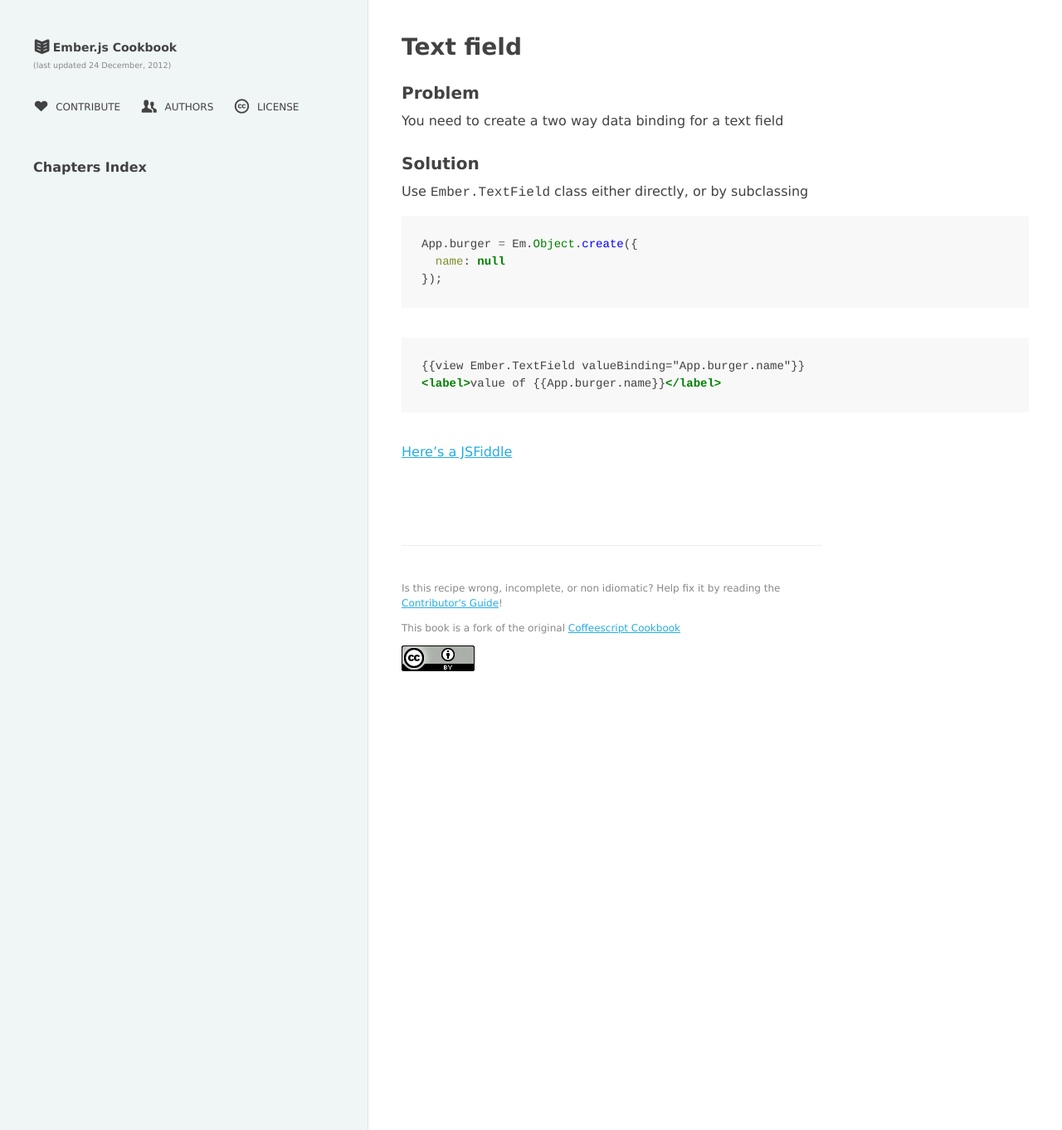
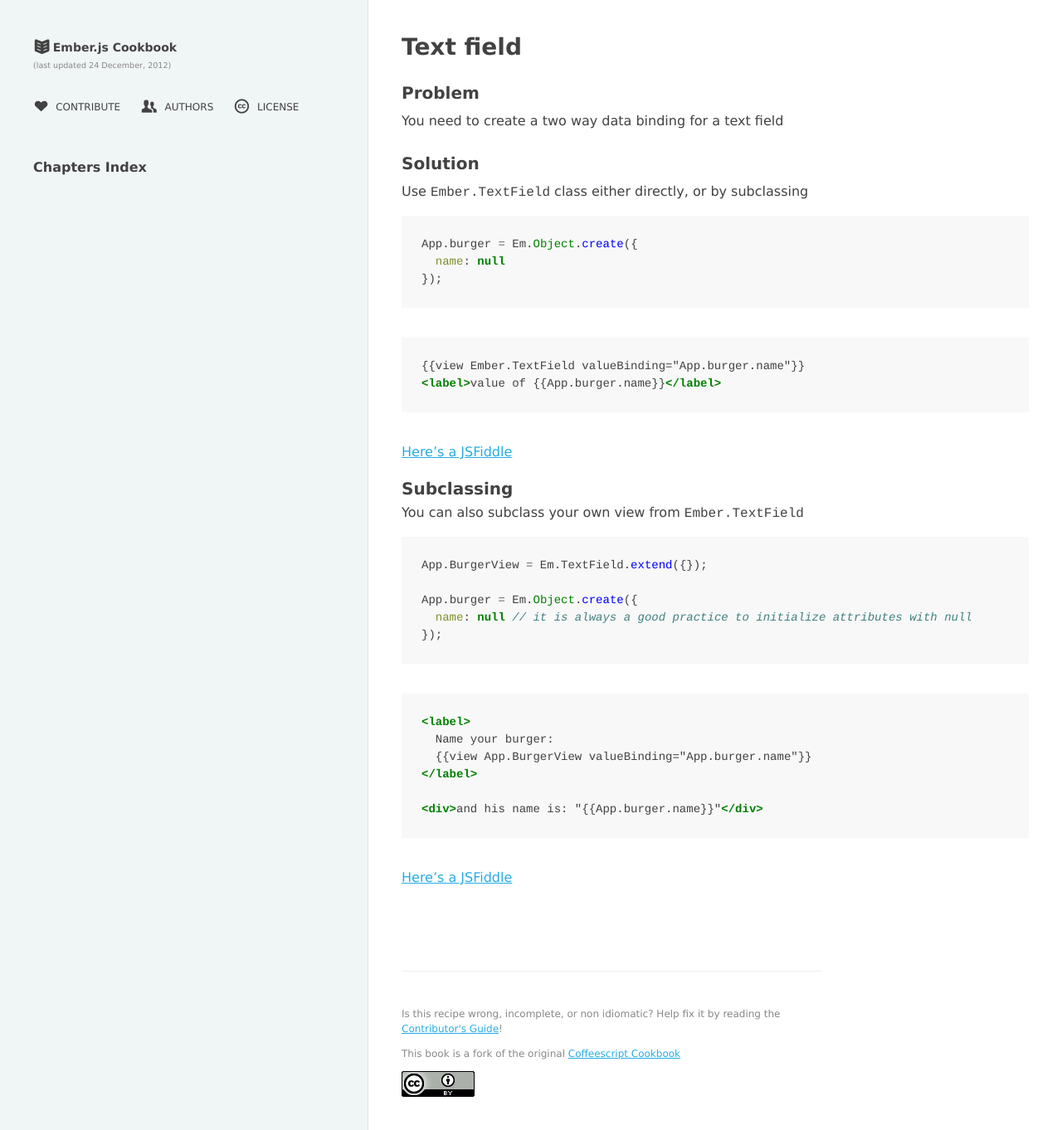
Before and after one commit to ember-cookbook/ember-cookbook.github.com, a Jekyll site: the page built from chapters/forms/text_field.md, in a window 1280 px wide and 1362 px high. Shown: the whole window at 83% size. Built offline with Jekyll 4.4.1, drawn with Linux system fonts in a browser that asks for light colours.

Commit message:
Add subclassing TextField demo

```diff
--- a/chapters/forms/text_field.md
+++ b/chapters/forms/text_field.md
@@ -24,3 +24,27 @@
 {% endhighlight %}
 
 [Here's a JSFiddle](http://jsfiddle.net/darthdeus/qgpK8/1/)
+
+
+### Subclassing
+
+You can also subclass your own view from `Ember.TextField`
+
+{% highlight javascript %}
+App.BurgerView = Em.TextField.extend({});
+
+App.burger = Em.Object.create({
+  name: null // it is always a good practice to initialize attributes with null
+});
+{% endhighlight %}
+
+{% highlight html %}
+<label>
+  Name your burger:
+  {% raw %}{{view App.BurgerView valueBinding="App.burger.name"}}{% endraw %}
+</label>
+
+<div>and his name is: "{% raw %}{{App.burger.name}}{% endraw %}"</div>
+{% endhighlight %}
+
+[Here's a JSFiddle](http://jsfiddle.net/darthdeus/qgpK8/2/)
```
